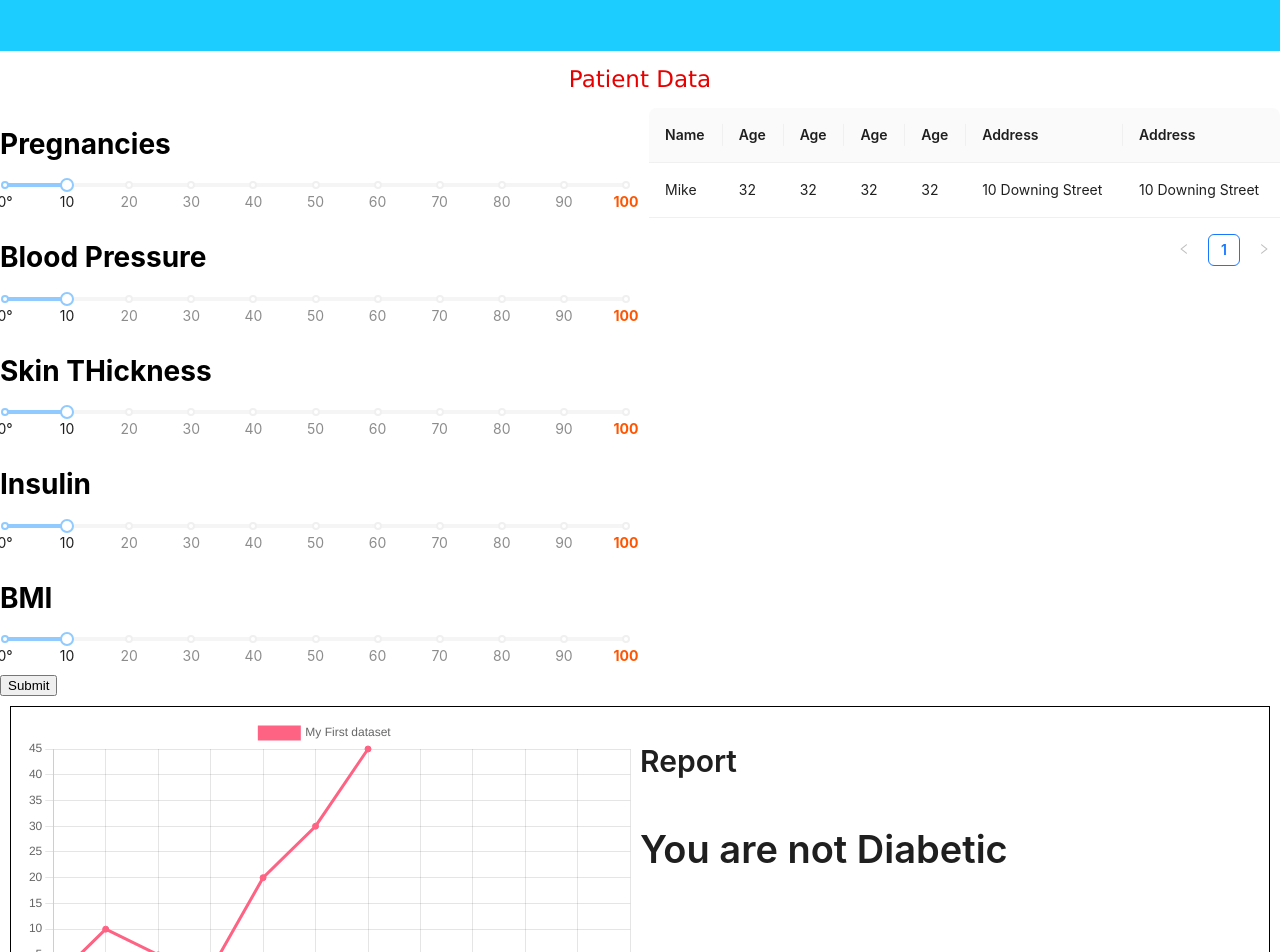
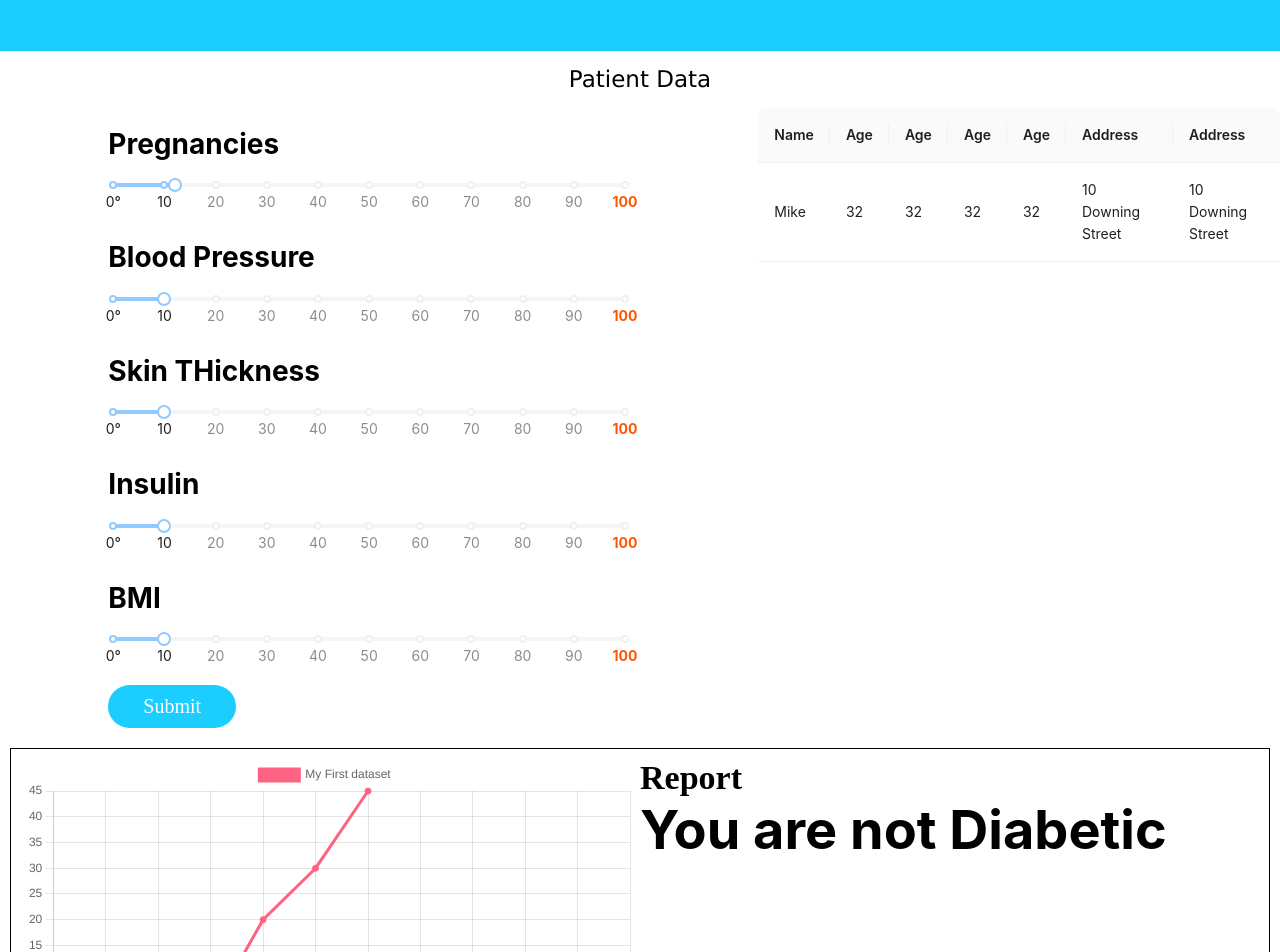
Before and after one commit to yj-10/Python-AI, a React (Create React App) app: page / in a window 1280 px wide. Shown: the top 952 px of the page. Built offline with nearby package versions, Linux system fonts and the light colour scheme.

Commit message:
update app

```diff
--- a/src/App.jsx
+++ b/src/App.jsx
@@ -7,6 +7,9 @@ import TableChart from "./Component/TableChart";
 import { Typography } from "antd";
 const { Title } = Typography;
 const App = () => {
+  let x = document.getElementById("#one");
+  console.log("X", x);
+
   const marks = {
     0: "0°",
     10: "10",
@@ -44,13 +47,18 @@ const App = () => {
           <div className="Wrapper_title">
             <h1 className="">Patient Data</h1>
           </div>
-          <Row gutter={18}>
-            <Col span={12}>
+          <Row gutter={20}>
+            <Col className="Row_col" span={10} offset={2}>
               <Row>
-                <Col span={24}>
+                <Col span={24}  >
                   <div className="Wrapper_Content">
                     <h1>Pregnancies</h1>
-                    <Slider marks={marks} step={null} defaultValue={12} />
+                    <Slider
+                      marks={marks}
+                      step={""}
+                      id="one"
+                      defaultValue={12}
+                    />
                   </div>
                 </Col>
                 <Col span={24}>
@@ -84,7 +92,7 @@ const App = () => {
                 </Col>
               </Row>
             </Col>
-            <Col span={12}>
+            <Col className="Row_col" span={10} offset={2}>
               <TableChart />
             </Col>
           </Row>
@@ -99,8 +107,8 @@ const App = () => {
             <div className="Result_div">
               <div className="Result_Row">
                 <article>
-                  <Title level={2}>Report</Title>
-                  <Title>You are not Diabetic</Title>
+                  <h3>Report</h3>
+                  <h1>You are not Diabetic</h1>
                 </article>
               </div>
             </div>
--- a/src/Component/TableChart.jsx
+++ b/src/Component/TableChart.jsx
@@ -49,7 +49,7 @@ function TableChart() {
     },
   ];
 
-  return <Table dataSource={dataSource} columns={columns} />;
+  return <Table dataSource={dataSource} columns={columns} pagination={false} />;
 }
 
 export default TableChart;
--- a/src/index.css
+++ b/src/index.css
@@ -1,3 +1,9 @@
+:root {
+  --bg-color: #00c8ffe3;
+  --black-color: #000;
+  --white-color: #fff;
+}
+
 body {
   margin: 0;
   font-family: -apple-system, BlinkMacSystemFont, "Segoe UI", "Roboto", "Oxygen",
@@ -20,7 +26,39 @@ code {
 .Wrapper .Wrapper_row {
   /* width:; */
   display: grid;
-  place-items: center;
+  place-content: center;
+}
+.Wrapper .Row_col .Wrapper_Content button {
+  display: block;
+  margin: 10px 0px;
+  padding: 10px 35px;
+  font-family: "Times New Roman", Times, serif;
+  color: var(--white-color);
+  border-radius: 25px;
+  border: none;
+  background-color: var(--bg-color);
+
+  font-size: 20px;
+  position: relative;
+}
+.Wrapper .Row_col .Wrapper_Content button:hover {
+  animation-name: button_anime;
+
+  animation-timing-function: ease-in-out;
+  animation-duration: 0.2s;
+
+  transition: all linear 3s;
+}
+
+@keyframes button_anime {
+  0% {
+    transform: scale(1);
+  }
+  80% {
+    opacity: 0;
+
+    transform: scale(1.5);
+  }
 }
 
 .Wrapper .Wrapper_row .Wrapper_title h1 {
@@ -28,7 +66,8 @@ code {
   font-family: Verdana, Geneva, Tahoma, sans-serif;
   font-weight: 400;
   font-size: 23px;
-  color: rgb(232, 0, 0);
+  color: var(--black-color);
+  text-align: center;
   text-decoration: none;
 
   animation-duration: 2s;
@@ -70,3 +109,42 @@ code {
   position: relative;
   overflow: hidden;
 }
+
+.Row_col {
+  animation-duration: 2s;
+  animation-name: anime_one;
+  /* animation-iteration-count: infinite; */
+  animation-timing-function: ease-in-out;
+  transition: all 0.3s ease-in-out;
+}
+
+@keyframes anime_one {
+  0% {
+    transform: Scale(0);
+    opacity: 0;
+  }
+
+  100% {
+    transform: Scale(1);
+  }
+}
+
+.Result_div .Reault_Row {
+  display: block;
+  position: relative;
+}
+.Result_div .Result_Row article h3 {
+  font-family: "Times New Roman", Times, serif;
+  /* font-size: medium; */
+  text-align: start;
+  font-size: 34px;
+  margin-block-start: 0em !important;
+  margin-block-end: 0em !important;
+}
+.Result_div .Result_Row article h1 {
+  font-size: 54px;
+  margin: 0px;
+  margin-block-start: 0em;
+  margin-block-end: 0em;
+  text-align: start;
+}
```
